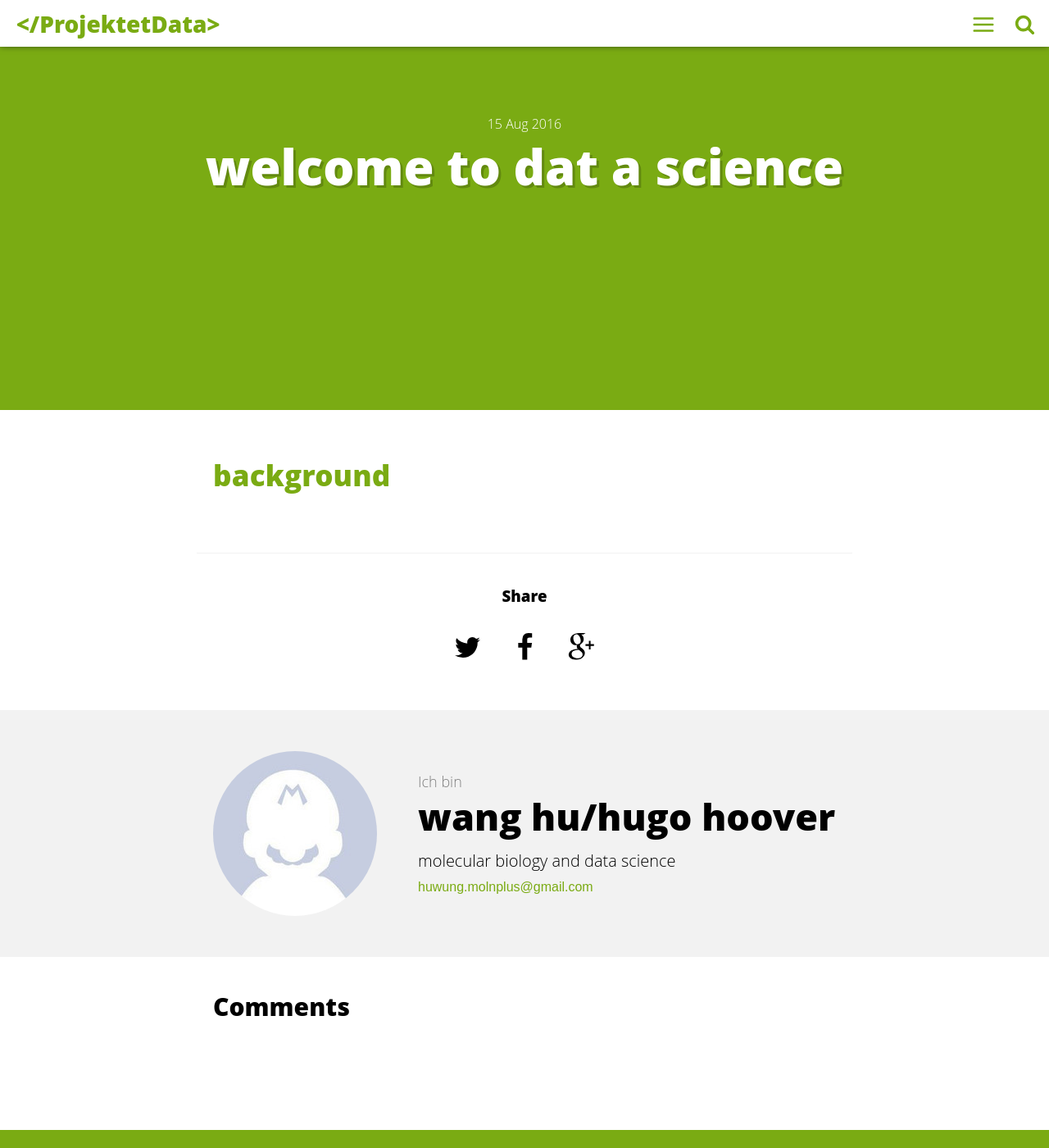
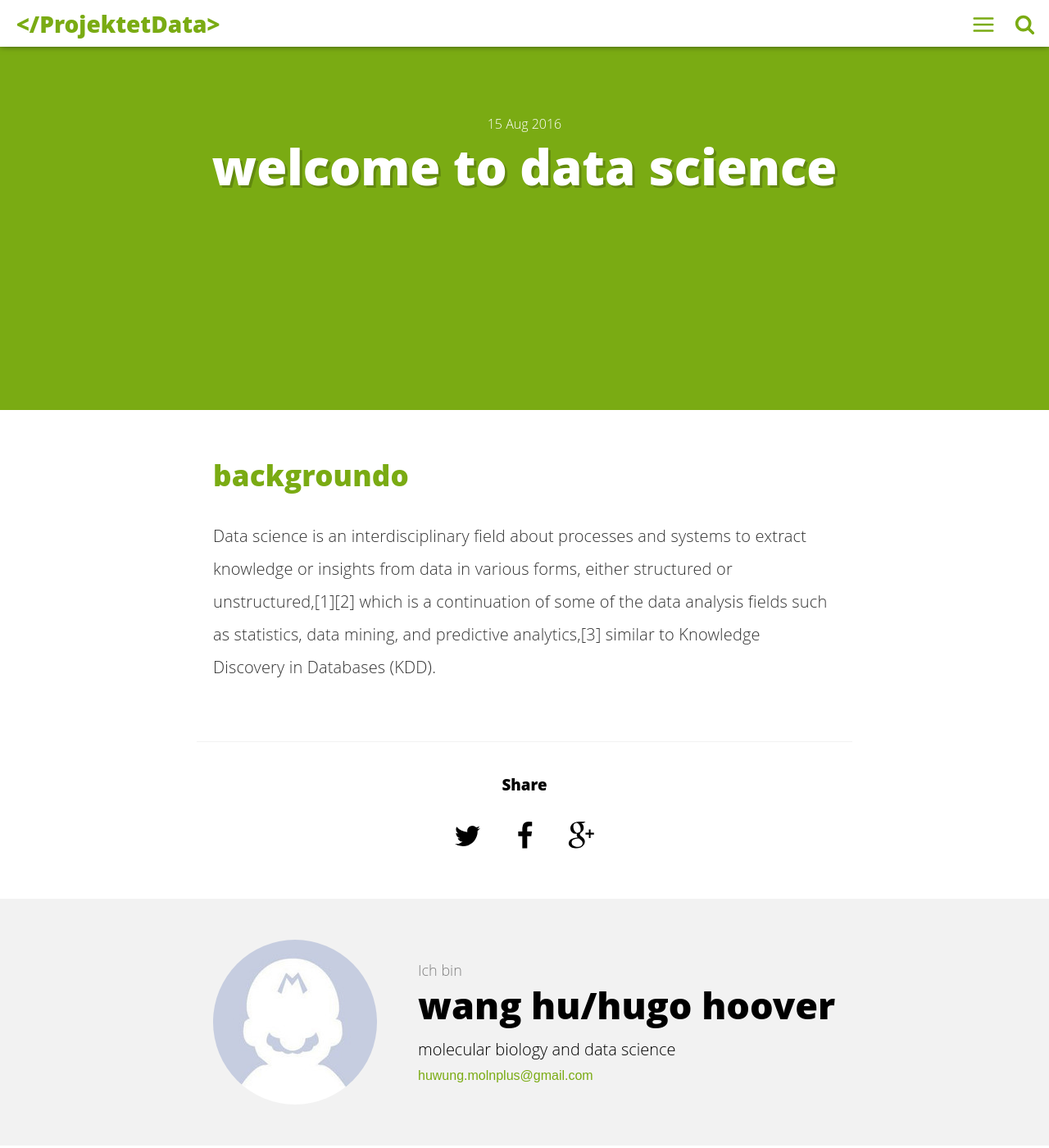
Before and after one commit to DasProjektZ/projektetdata, a Jekyll site: the page built from _posts/2016-08-15-welcome-to-data-science.md, in a window 1280 px wide and 1400 px high. Shown: the whole window at 82% size. Built offline with Jekyll 4.4.1, drawn with Linux system fonts in a browser that asks for light colours; comment, search, counter and statistics services are not loaded.

Commit message:
modified styl och md

```diff
--- a/_posts/2016-08-15-welcome-to-data-science.md
+++ b/_posts/2016-08-15-welcome-to-data-science.md
@@ -1,15 +1,21 @@
 ---
 layout: post
-title: "welcome to dat a science"
+title: "welcome to data science"
 date: 2016-08-15 14:05:07
 image: '/assets/img/'
-description:
+description: ''
 main-class: 'misc'
 color:
 tags:
-categories:
+- data science
+- data mining
+- predictive analysis
+- information visualization
+categories: 'data science'
 twitter_text:
 introduction:
 ---
 
-## background
+## backgroundo
+
+Data science is an interdisciplinary field about processes and systems to extract knowledge or insights from data in various forms, either structured or unstructured,[1][2] which is a continuation of some of the data analysis fields such as statistics, data mining, and predictive analytics,[3] similar to Knowledge Discovery in Databases (KDD).
--- a/index.html
+++ b/index.html
@@ -3,6 +3,9 @@ layout: default
 ---
 
 <main class="home" id="post" role="main" itemprop="mainContentOfPage" itemscope="itemscope" itemtype="http://schema.org/Blog">
+    <div id="banner" class="banner">
+        <h1>ich bin hugo</h1>
+    </div>
     <div id="grid" class="row flex-grid">
     {% for post in site.posts %}
         <article class="box-item post-{{post.main-class}}" itemscope="itemscope" itemtype="http://schema.org/BlogPosting" itemprop="blogPost">
--- a/src/styl/_home.styl
+++ b/src/styl/_home.styl
@@ -100,3 +100,5 @@ main
             border-right 3px solid main
             border-bottom 3px solid transparent
             border-top 3px solid main
+.banner
+    background no-repeat center center
```
Also changed, not shown: assets/css/main.css.
